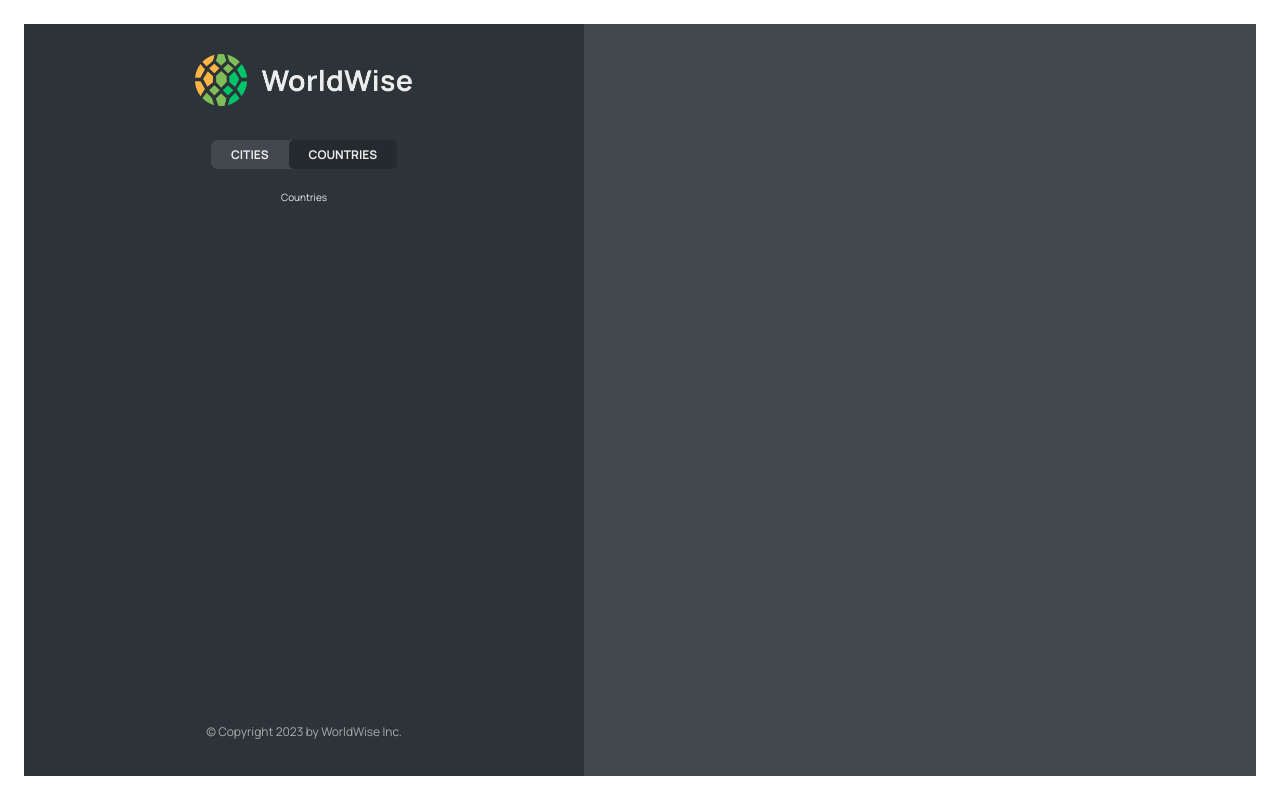
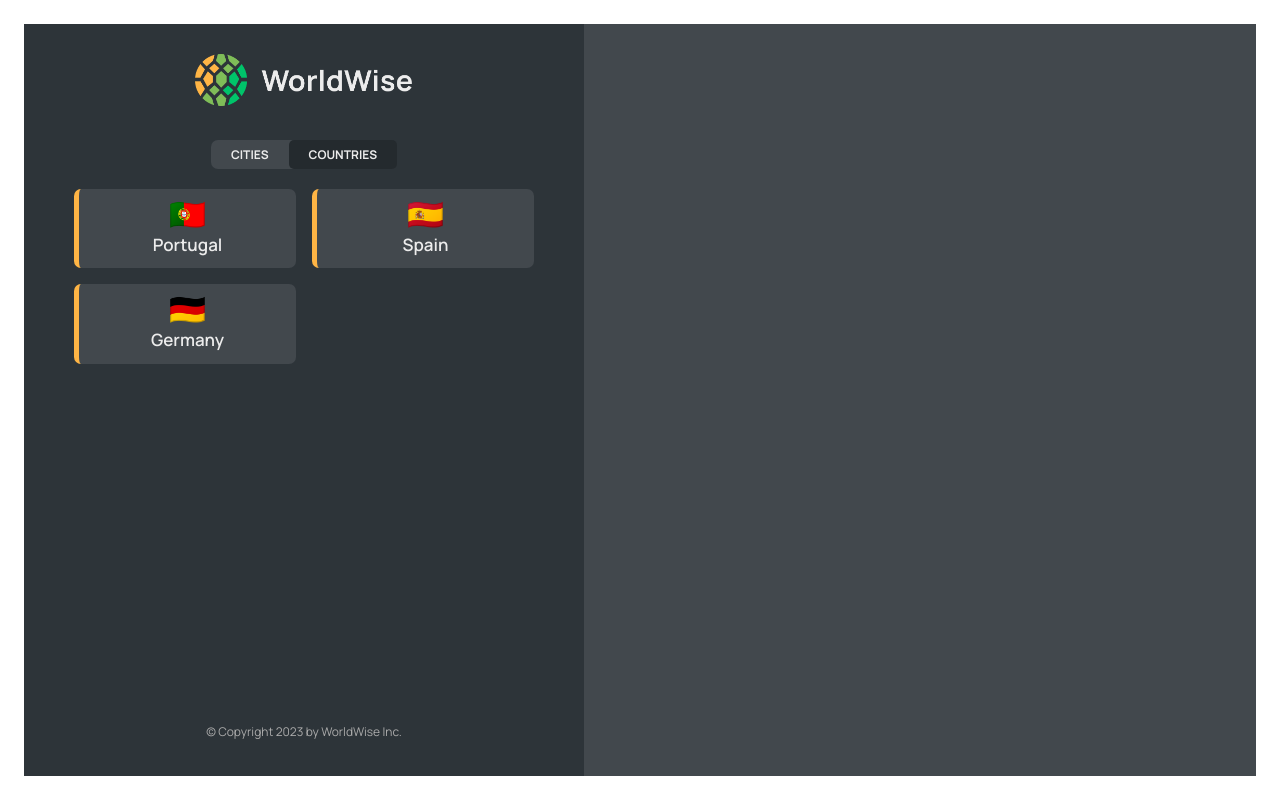
Before and after one commit to Ventorix/WorldWise, a React (Vite) app: page /app/countries in a window 1280 px wide. Built offline with nearby package versions, Linux system fonts and the light colour scheme; data requests are answered from the project's data file.

Commit message:
feat: add id param for cities url

```diff
--- a/src/App.jsx
+++ b/src/App.jsx
@@ -1,4 +1,6 @@
+import { useEffect, useState } from 'react';
 import { BrowserRouter, Route, Routes, Navigate } from 'react-router-dom';
+
 import Product from './pages/Product';
 import Pricing from './pages/Pricing';
 import Homepage from './pages/Homepage';
@@ -6,7 +8,8 @@ import Login from './pages/Login';
 import AppLayout from './pages/AppLayout';
 import PageNotFound from './pages/PageNotFound';
 import CityList from './components/CityList';
-import { useEffect, useState } from 'react';
+import CountriesList from './components/CountriesList';
+import City from './components/City';
 
 const BASE_URL = 'http://localhost:8000';
 
@@ -30,6 +33,7 @@ function App() {
 
 		fetchCities();
 	}, []);
+
 	return (
 		<BrowserRouter>
 			<Routes>
@@ -40,7 +44,11 @@ function App() {
 				<Route path='app' element={<AppLayout />}>
 					<Route index element={<Navigate replace to='cities' />} />
 					<Route path='cities' element={<CityList cities={cities} isLoading={isLoading} />} />
-					<Route path='countries' element={<p>Countries</p>} />
+					<Route path='cities/:id' element={<City />}></Route>
+					<Route
+						path='countries'
+						element={<CountriesList cities={cities} isLoading={isLoading} />}
+					/>
 					<Route path='form' element={<p>form</p>} />
 				</Route>
 				<Route path='*' element={<PageNotFound />} />
--- a/src/components/City.jsx
+++ b/src/components/City.jsx
@@ -1,20 +1,22 @@
-import styles from "./City.module.css";
+import { useParams } from 'react-router-dom';
+import styles from './City.module.css';
 
 const formatDate = (date) =>
-  new Intl.DateTimeFormat("en", {
-    day: "numeric",
-    month: "long",
-    year: "numeric",
-    weekday: "long",
+	new Intl.DateTimeFormat('en', {
+		day: 'numeric',
+		month: 'long',
+		year: 'numeric',
+		weekday: 'long',
 	}).format(new Date(date));
 
 function City() {
+	const { id } = useParams();
 	// TEMP DATA
 	const currentCity = {
-    cityName: "Lisbon",
-    emoji: "🇵🇹",
-    date: "2027-10-31T15:59:59.138Z",
-    notes: "My favorite city so far!",
+		cityName: 'Lisbon',
+		emoji: '🇵🇹',
+		date: '2027-10-31T15:59:59.138Z',
+		notes: 'My favorite city so far!',
 	};
 
 	const { cityName, emoji, date, notes } = currentCity;
@@ -42,11 +44,7 @@ function City() {
 
 			<div className={styles.row}>
 				<h6>Learn more</h6>
-        <a
-          href={`https://en.wikipedia.org/wiki/${cityName}`}
-          target="_blank"
-          rel="noreferrer"
-        >
+				<a href={`https://en.wikipedia.org/wiki/${cityName}`} target='_blank' rel='noreferrer'>
 					Check out {cityName} on Wikipedia &rarr;
 				</a>
 			</div>
--- a/src/components/CityItem.jsx
+++ b/src/components/CityItem.jsx
@@ -1,3 +1,4 @@
+import { Link } from 'react-router-dom';
 import styles from './CityItem.module.css';
 
 const formatDate = (date) =>
@@ -9,14 +10,16 @@ const formatDate = (date) =>
 	}).format(new Date(date));
 
 function CityItem({ city }) {
-	const { cityName, emoji, date } = city;
+	const { cityName, emoji, date, id } = city;
 
 	return (
-		<li className={styles.cityItem}>
-			<span className={styles.emoji}>{emoji}</span>
-			<h3 className={styles.name}>{cityName}</h3>
-			<time className={styles.date}>{formatDate(date)}</time>
-			<button className={styles.deleteBtn}>&times;</button>
+		<li>
+			<Link className={styles.cityItem} to={`${id}`}>
+				<span className={styles.emoji}>{emoji}</span>
+				<h3 className={styles.name}>{cityName}</h3>
+				<time className={styles.date}>{formatDate(date)}</time>
+				<button className={styles.deleteBtn}>&times;</button>
+			</Link>
 		</li>
 	);
 }
--- /dev/null
+++ b/src/components/CountriesList.jsx
@@ -0,0 +1,29 @@
+import CountryItem from './CountryItem';
+import styles from './CountryList.module.css';
+import Spinner from './Spinner';
+import Message from './Message';
+
+function CountriesList({ cities, isLoading }) {
+	if (isLoading) return <Spinner />;
+
+	if (!cities.length)
+		return <Message message='Add your first city by clicking on a city on the map' />;
+
+	const countries = cities.reduce((arr, city) => {
+		if (!arr.map((el) => el.country).includes(city.country)) {
+			return [...arr, { country: city.country, emoji: city.emoji }];
+		} else {
+			return arr;
+		}
+	}, []);
+
+	return (
+		<ul className={styles.countryList}>
+			{countries.map((country, index) => (
+				<CountryItem country={country} key={index} />
+			))}
+		</ul>
+	);
+}
+
+export default CountriesList;
```
Also changed, not shown: data/cities.json (indentation only). Lines whose indentation alone changed are shown as unchanged.
